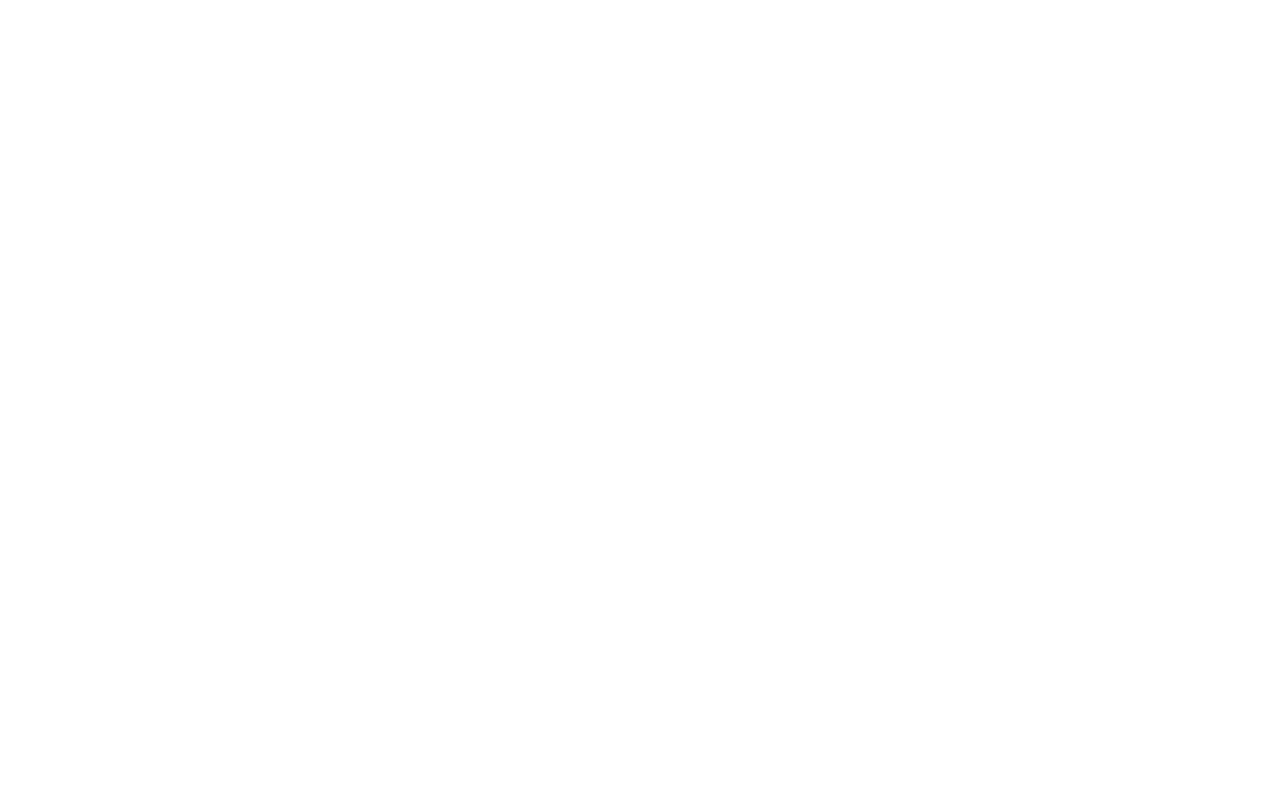
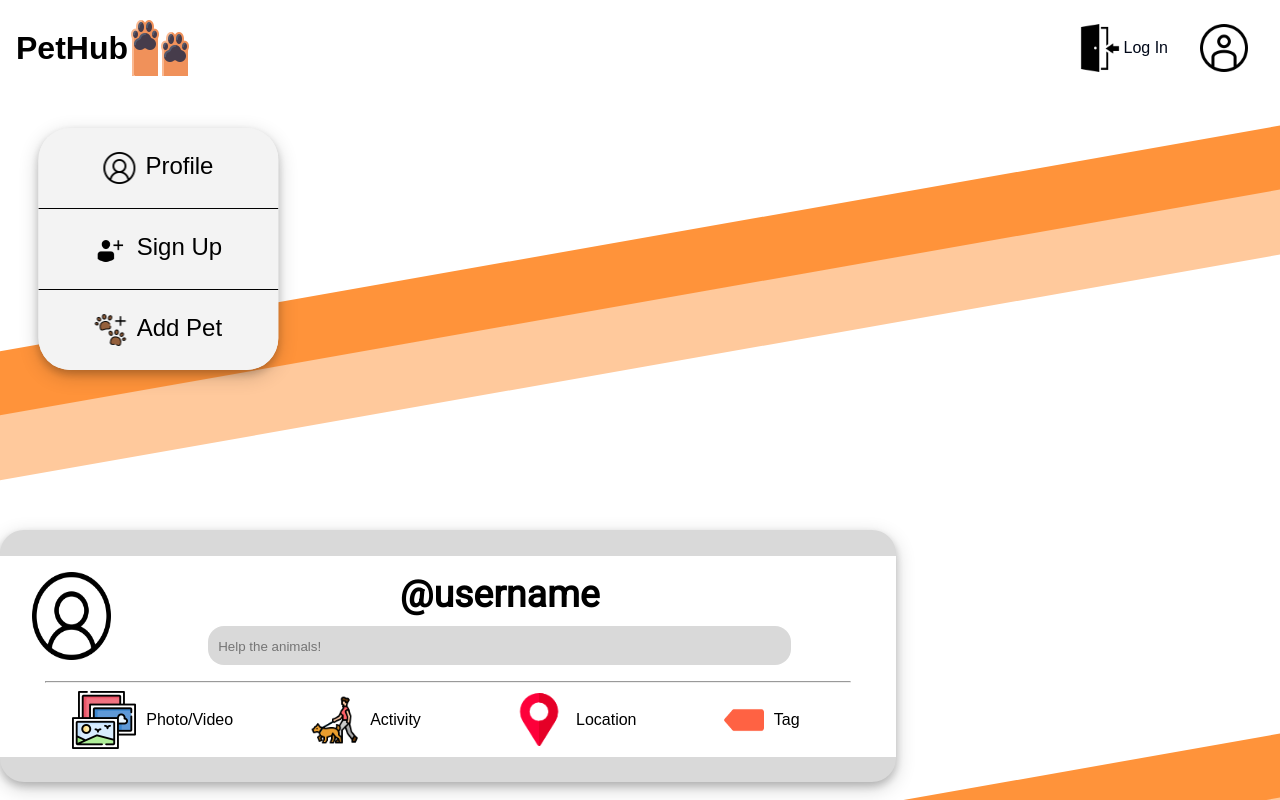
Before and after one commit to 00402720/PetHub, a React (Vite) app in the folder pethub-app-client/: page / in a window 1280 px wide. Before the commit this address had no page. Shown: the top 800 px of the page. Built offline with nearby package versions, Linux system fonts and the light colour scheme; a web font is replaced by a local one.

Commit message:
Undo: Expected result, return to previous version

```diff
--- a/pethub-app-client/src/App.jsx
+++ b/pethub-app-client/src/App.jsx
@@ -10,7 +10,7 @@
   return (
     <Routes>
       <Route exact path = "/sign-up" element = {<SignUp />} />
-
+      <Route exact path = "/" element = {<MainPage />} />
       <Route exact path = "/Profile" element = {<ProfilePage />} />
       <Route exact path = "/login" element = {<LoginPage />} />
     </Routes>
```
